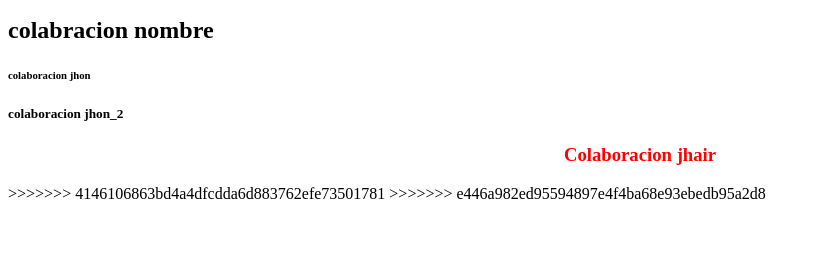
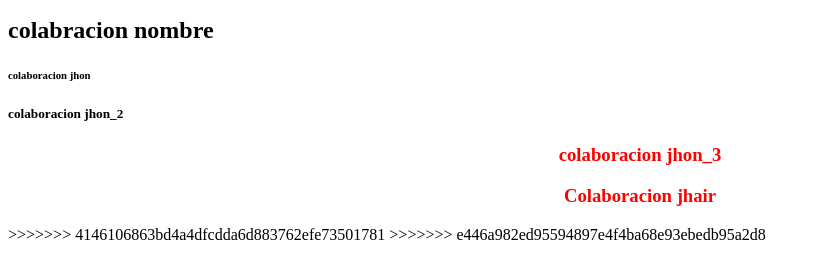
Before and after one commit to guillermosifu/colaborativo, a plain HTML site: page index.html in a window 1280 px wide. Shown: the part 416-694 px from the top of the page, without its empty margins (0-820 px from the left). Drawn offline with Linux system fonts and the light colour scheme.

Commit message:
adding another tag

```diff
--- a/index.html
+++ b/index.html
@@ -32,6 +32,7 @@
     <h2>colabracion nombre </h2>
     <h6>colaboracion jhon</h6>
     <h5>colaboracion jhon_2</h5>
+    <h3>colaboracion jhon_3</h3>
 
     <footer>
 
```
